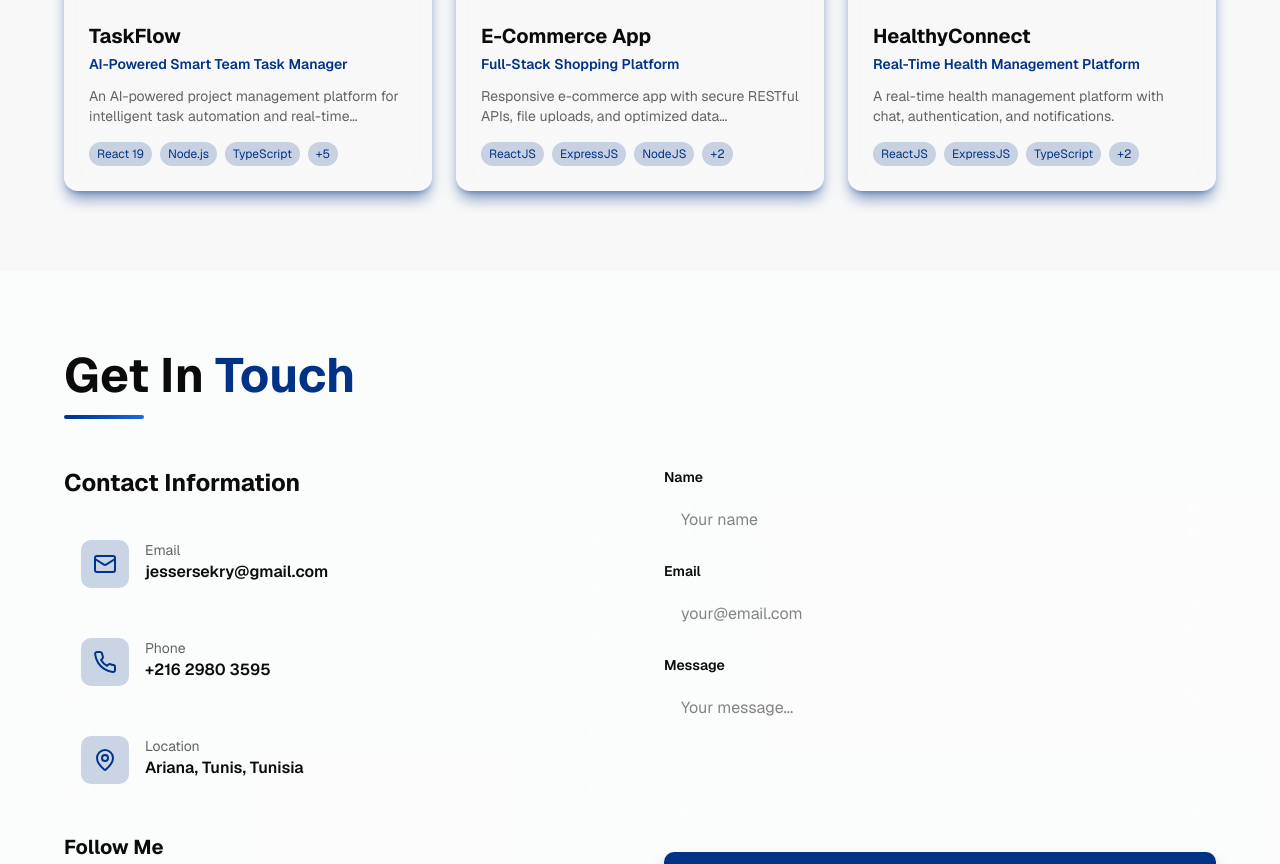
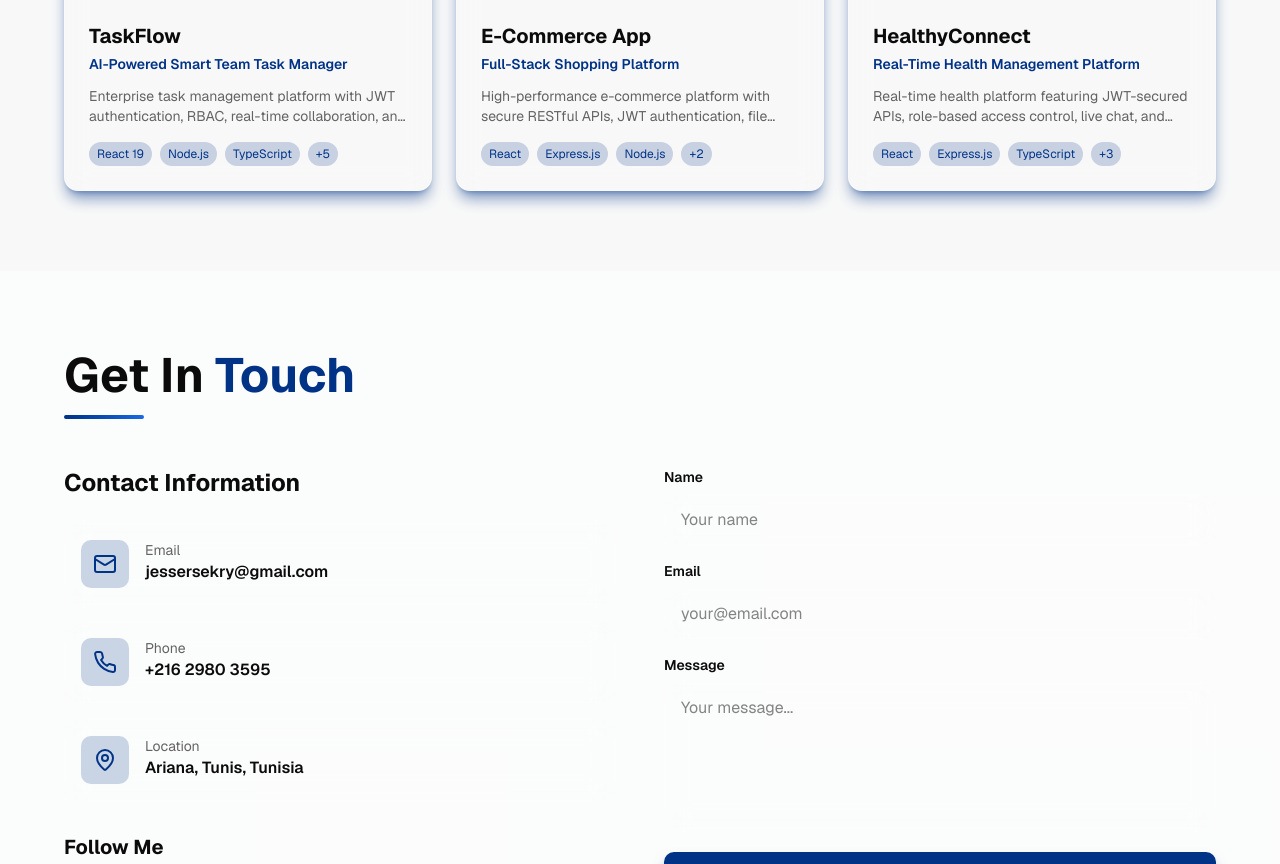
Before and after one commit to jesser999/portfolio, a Next.js app: page / in a window 1280 px wide. Shown: the part 4078-4942 px from the top of the page. Built offline with nearby package versions, Linux system fonts and the light colour scheme.

Commit message:
update portfolio to align with latest CV details
Refine about, skills, experience, and projects sections for accuracy

Co-authored-by: Jesser sakri <188383418+jesser999@users.noreply.github.com>

```diff
--- a/components/projects.tsx
+++ b/components/projects.tsx
@@ -8,8 +8,8 @@ export default function Projects() {
       title: "TaskFlow",
       subtitle: "AI-Powered Smart Team Task Manager",
       description:
-        "An AI-powered project management platform for intelligent task automation and real-time collaboration.",
-      tech: ["React 19", "Node.js", "TypeScript", "MongoDB", "Redux Toolkit", "Socket.io", "Stripe", "PyTorch"],
+        "Enterprise task management platform with JWT authentication, RBAC, real-time collaboration, and intelligent task automation.",
+      tech: ["React 19", "Node.js", "TypeScript", "MongoDB", "Redux Toolkit", "Socket.io", "JWT/RBAC", "PyTorch"],
       image: "/task-management-app.jpg",
       github: "https://github.com/jesser999/TaskFlow-AI-Smart-Team-TaskManager",
       live: "https://github.com/jesser999/TaskFlow-AI-Smart-Team-TaskManager",
@@ -17,8 +17,8 @@ export default function Projects() {
     {
       title: "E-Commerce App",
       subtitle: "Full-Stack Shopping Platform",
-      description: "Responsive e-commerce app with secure RESTful APIs, file uploads, and optimized data performance.",
-      tech: ["ReactJS", "ExpressJS", "NodeJS", "MongoDB", "Multer"],
+      description: "High-performance e-commerce platform with secure RESTful APIs, JWT authentication, file management, and optimized MongoDB queries.",
+      tech: ["React", "Express.js", "Node.js", "MongoDB", "JWT Auth"],
       image: "/ecommerce-platform.jpg",
       github: "https://github.com/jesser999/E-commerce-App-2",
       live: "https://github.com/jesser999/E-commerce-App-2",
@@ -26,8 +26,8 @@ export default function Projects() {
     {
       title: "HealthyConnect",
       subtitle: "Real-Time Health Management Platform",
-      description: "A real-time health management platform with chat, authentication, and notifications.",
-      tech: ["ReactJS", "ExpressJS", "TypeScript", "MySQL", "Socket.IO"],
+      description: "Real-time health platform featuring JWT-secured APIs, role-based access control, live chat, and performant MySQL database queries.",
+      tech: ["React", "Express.js", "TypeScript", "MySQL", "Socket.IO", "JWT/RBAC"],
       image: "/health-app.jpg",
       github: "https://github.com/jesser999/HealthyConnect",
       live: "https://github.com/jesser999/HealthyConnect",
```
